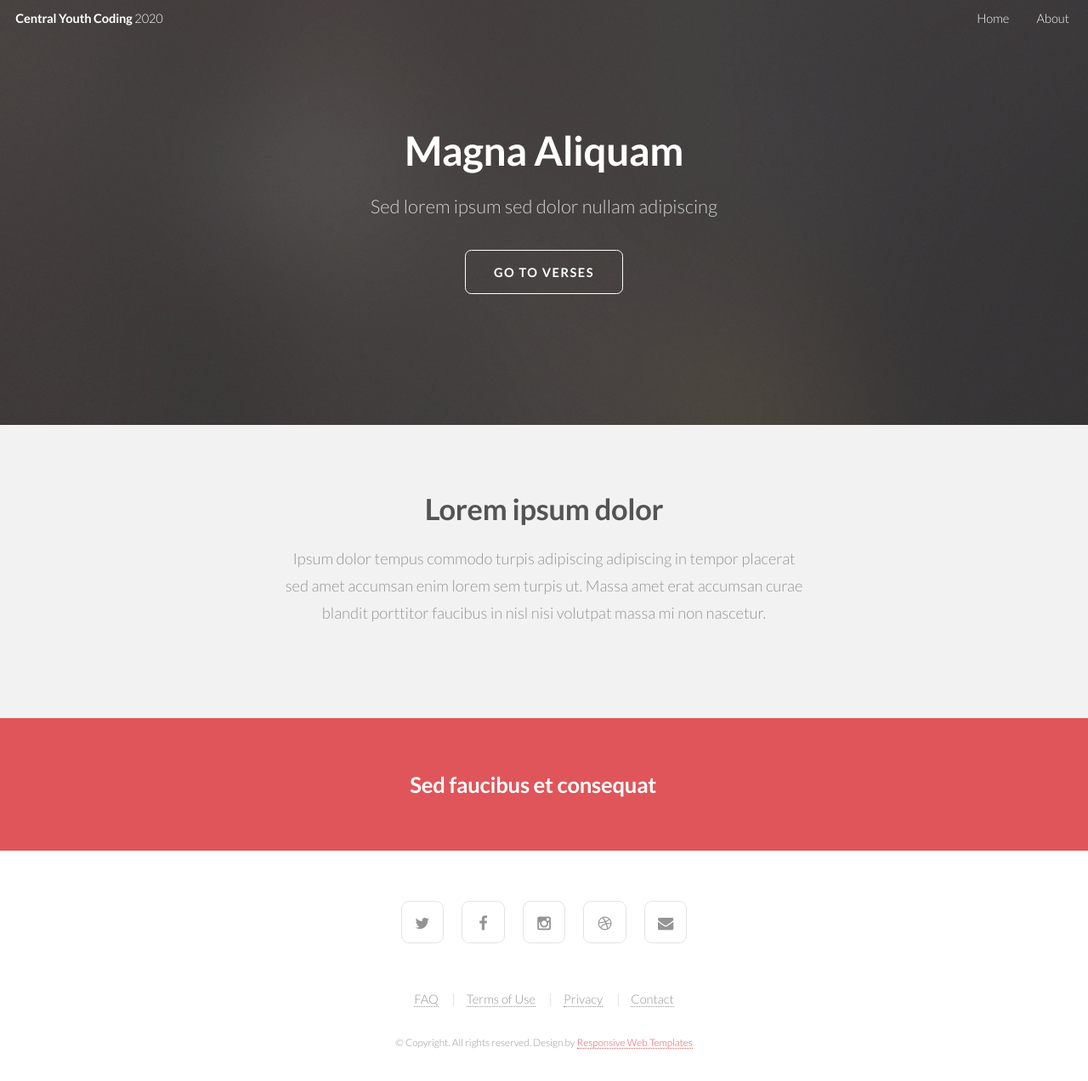
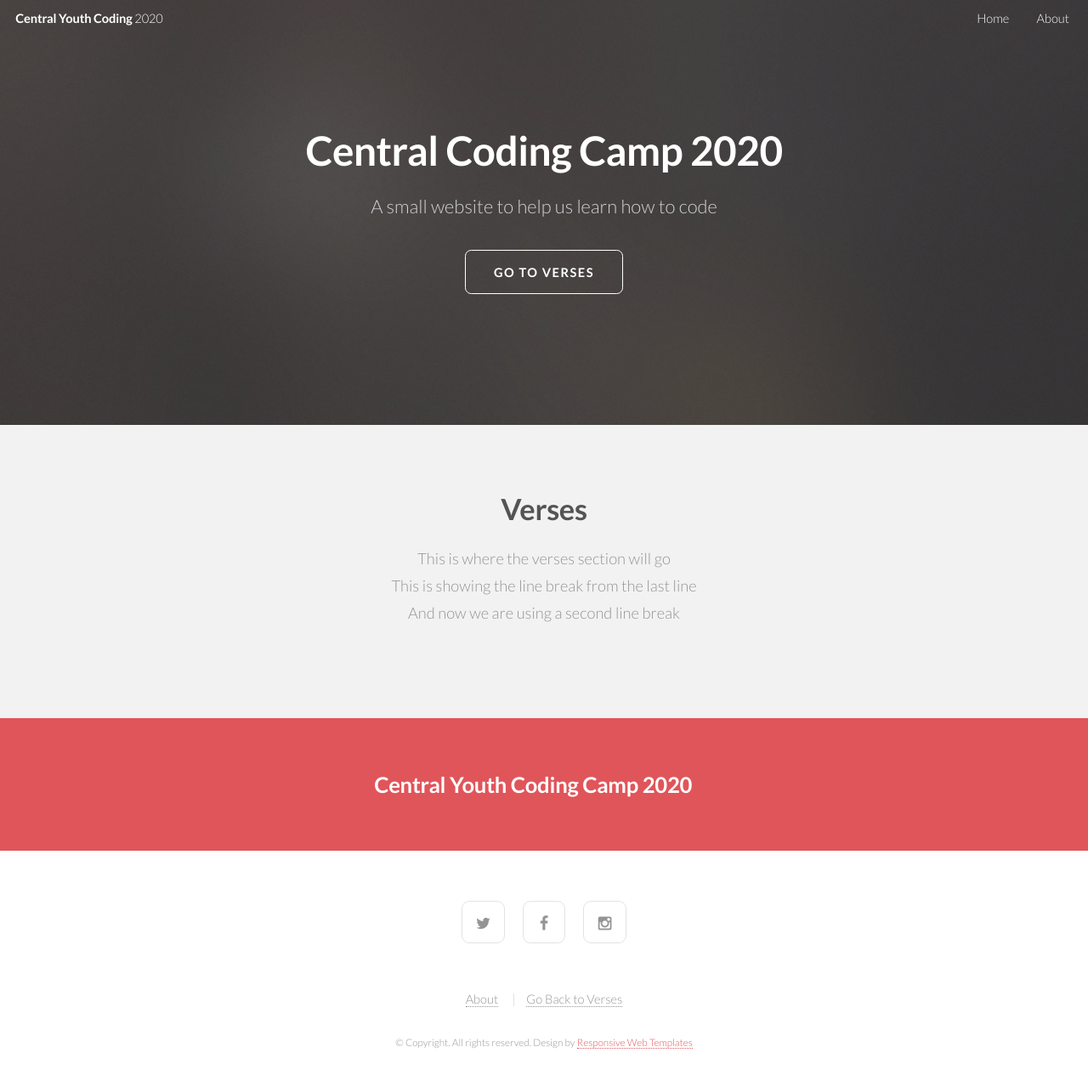
Before and after one commit to andy-han/fk-coding-class, a plain HTML site: page index.html in a window 1280 px wide. Shown: the whole page at 85% size. Drawn offline with nearby package versions, Linux system fonts and the light colour scheme; files that its build step writes are made by us from their sources.

Commit message:
pre 2 finished

```diff
--- a/index.html
+++ b/index.html
@@ -41,9 +41,9 @@
 			<section id="banner">
 				<div class="inner">
 					<!-- C.1-1 -->
-					<h2>Magna Aliquam</h2>
+					<h2>Central Coding Camp 2020</h2>
 					<!-- C.1-2 -->
-					<p>Sed lorem ipsum sed dolor nullam adipiscing</p>
+					<p>A small website to help us learn how to code</p>
 					<ul class="actions">
 						<li><a href="#verses" class="button big scrolly">Go to Verses</a></li>
 					</ul>
@@ -56,36 +56,32 @@
 					<!-- C.1-5 -->
 					<header class="major">
 						<!-- C.1-3 -->
-						<h2>Lorem ipsum dolor</h2>
+						<h2>Verses</h2>
 						<!-- C.1-4 -->
-						<p>Ipsum dolor tempus commodo turpis adipiscing adipiscing in tempor placerat<br />
-						sed amet accumsan enim lorem sem turpis ut. Massa amet erat accumsan curae<br />
-						blandit porttitor faucibus in nisl nisi volutpat massa mi non nascetur.</p>
+						<p>This is where the verses section will go<br />
+						This is showing the line break from the last line<br />
+						And now we are using a second line break</p>
 					</header>
 				</div>
 			</section>
 
 		<!-- Lower Banner -->
-			<section id="cta" class="wrapper style3">
+			<section id="cta" class="banner wrapper style3">
 				<!-- C.1-6 -->
-				<h2>Sed faucibus et consequat</h2>
+				<h2>Central Youth Coding Camp 2020</h2>
 			</section>
 
 		<!-- Footer -->
-		<!-- C.7 -->
+		<!-- C.1-7 -->
 			<footer id="footer">
 				<ul class="icons">
-					<li><a href="#" class="icon fa-twitter"><span class="label">Twitter</span></a></li>
-					<li><a href="#" class="icon fa-facebook"><span class="label">Facebook</span></a></li>
-					<li><a href="#" class="icon fa-instagram"><span class="label">Instagram</span></a></li>
-					<li><a href="#" class="icon fa-dribble"><span class="label">Dribble</span></a></li>
-					<li><a href="#" class="icon fa-envelope"><span class="label">Envelope</span></a></li>
+					<li><a href="https://twitter.com" class="icon social-media fa-twitter"><span class="label">Twitter</span></a></li>
+					<li><a href="https://facebook.com" class="icon social-media fa-facebook"><span class="label">Facebook</span></a></li>
+					<li><a href="https://instagram.com" class="icon social-media fa-instagram"><span class="label">Instagram</span></a></li>
 				</ul>
 				<ul class="menu">
-					<li><a href="#">FAQ</a></li>
-					<li><a href="#">Terms of Use</a></li>
-					<li><a href="#">Privacy</a></li>
-					<li><a href="#">Contact</a></li>
+					<li><a href="about.html">About</a></li>
+					<li><a href="#verses">Go Back to Verses</a></li>
 				</ul>
 				<span class="copyright">
 					&copy; Copyright. All rights reserved. Design by <a href="http://www.html5webtemplates.co.uk">Responsive Web Templates</a>
```
Also changed, not shown: about.html (+1 -1 lines).
